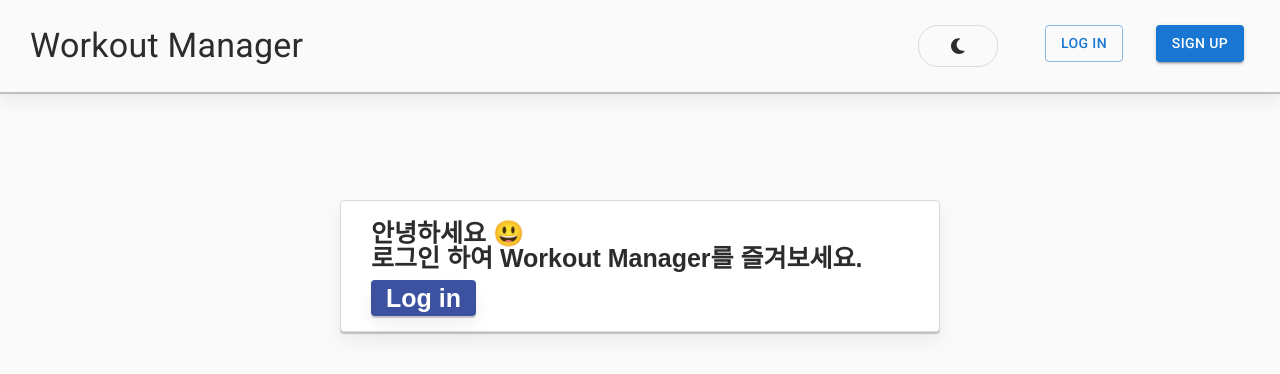
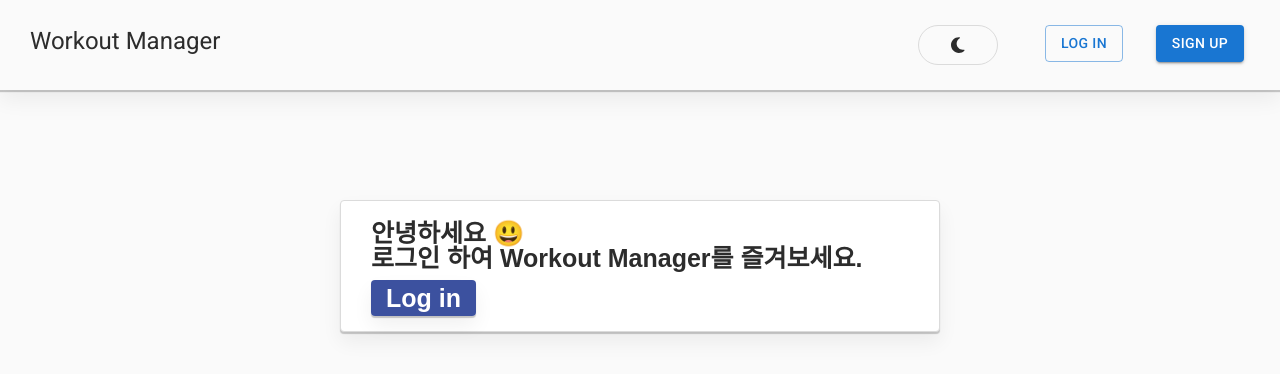
Before and after one commit to wujuno/workout-manager, a React (Create React App) app: page / in a window 1280 px wide. Shown: the top 374 px of the page. Built offline with nearby package versions, Linux system fonts and the light colour scheme.

Commit message:
Implement mui with header

```diff
--- a/src/components/Header.tsx
+++ b/src/components/Header.tsx
@@ -65,7 +65,7 @@ function Header() {
   return (
     <Wrapper>
       <Link to="/">
-        <Typography variant="h4">Workout Manager</Typography>
+        <Typography variant="h5">Workout Manager</Typography>
       </Link>
       <Items>
         {isLoggedIn ? (
```
